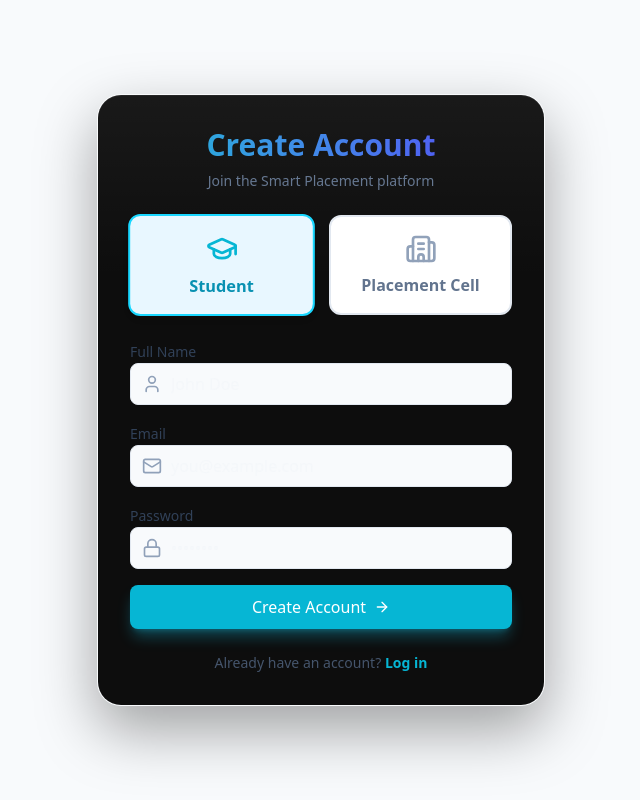
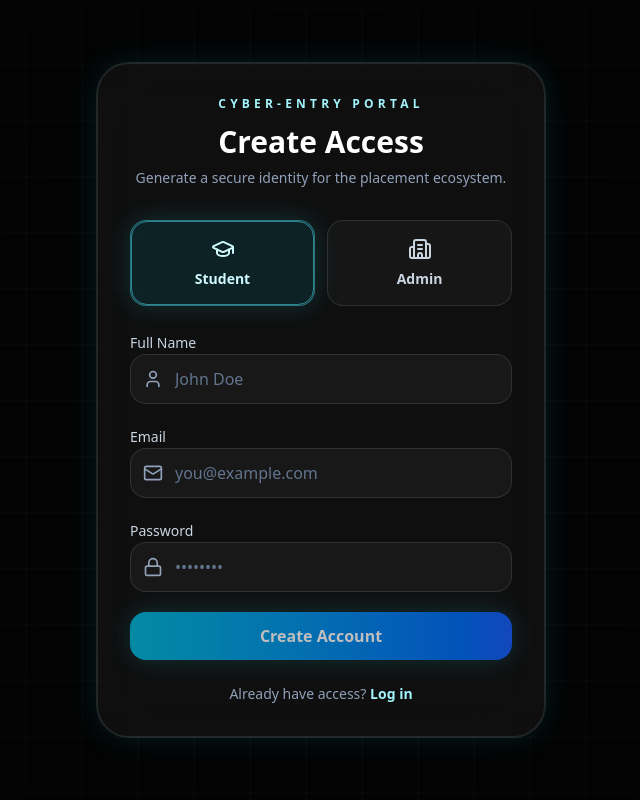
Before and after one commit to VakarY04/Smart-Placement-Career-Portal, a React (Vite) app in the folder frontend/web-client/: page /signup in a window 1280 px wide. Shown: the whole page, without its empty margins (319-959 px from the left). Built offline with nearby package versions, Linux system fonts and the light colour scheme.

Commit message:
auth ui updated

```diff
--- a/frontend/web-client/src/index.css
+++ b/frontend/web-client/src/index.css
@@ -104,6 +104,34 @@
   animation: ring-pulse 2s infinite;
 }
 
+.auth-grid-overlay {
+  position: absolute;
+  inset: 0;
+  background-image:
+    linear-gradient(rgba(255,255,255,0.045) 1px, transparent 1px),
+    linear-gradient(90deg, rgba(255,255,255,0.045) 1px, transparent 1px);
+  background-size: 56px 56px;
+  mask-image: radial-gradient(circle at center, black 40%, transparent 100%);
+  animation: grid-drift 18s linear infinite;
+  pointer-events: none;
+}
+
+.breathing-cyan {
+  animation: breathe-cyan 4s ease-in-out infinite;
+}
+
+.auth-scan-line {
+  position: absolute;
+  left: 0;
+  right: 0;
+  top: 50%;
+  height: 1px;
+  background: linear-gradient(90deg, transparent, rgba(86,240,255,0.85), transparent);
+  box-shadow: 0 0 14px rgba(86,240,255,0.55);
+  animation: auth-scan 0.9s ease-out forwards;
+  pointer-events: none;
+}
+
 .admin-markdown h1,
 .admin-markdown h2,
 .admin-markdown h3 {
@@ -148,3 +176,35 @@
     box-shadow: 0 0 0 0 rgba(24, 215, 255, 0);
   }
 }
+
+@keyframes breathe-cyan {
+  0%, 100% {
+    box-shadow: 0 0 0 1px rgba(255,255,255,0.08), 0 0 18px rgba(6,182,212,0.07);
+  }
+  50% {
+    box-shadow: 0 0 0 1px rgba(255,255,255,0.11), 0 0 32px rgba(6,182,212,0.16);
+  }
+}
+
+@keyframes auth-scan {
+  0% {
+    transform: translateY(-22px);
+    opacity: 0;
+  }
+  40% {
+    opacity: 1;
+  }
+  100% {
+    transform: translateY(22px);
+    opacity: 0;
+  }
+}
+
+@keyframes grid-drift {
+  0% {
+    transform: translate3d(0, 0, 0);
+  }
+  100% {
+    transform: translate3d(28px, 28px, 0);
+  }
+}
--- a/frontend/web-client/src/pages/Login.jsx
+++ b/frontend/web-client/src/pages/Login.jsx
@@ -1,16 +1,76 @@
-import { useMemo, useState } from 'react';
+import { createElement, useMemo, useState } from 'react';
 import { Link, useLocation, useNavigate } from 'react-router-dom';
-import { Mail, Lock, ArrowRight, AlertCircle, Loader2, ShieldCheck, GraduationCap } from 'lucide-react';
+import { motion as Motion } from 'framer-motion';
+import { Mail, Lock, AlertCircle, ShieldCheck, GraduationCap } from 'lucide-react';
 import { apiService } from '../services/api';
+
+function RoleToggle({ active, href, icon: Icon, label }) {
+  const isActive = active;
+
+  return (
+    <Link
+      to={href}
+      className={`relative rounded-2xl border px-4 py-3 text-sm font-semibold transition ${
+        isActive
+          ? 'border-cyan-300/40 bg-cyan-400/10 text-cyan-100 shadow-[0_0_26px_rgba(34,211,238,0.18)]'
+          : 'border-white/10 bg-white/[0.03] text-slate-300 hover:border-cyan-300/20 hover:text-white'
+      }`}
+    >
+      <span className="flex items-center justify-center gap-2">
+        {createElement(Icon, { className: 'h-4 w-4' })}
+        {label}
+      </span>
+      {isActive && <span className="pointer-events-none absolute inset-0 rounded-2xl border border-cyan-300/50" />}
+    </Link>
+  );
+}
+
+function AuthInput({ label, icon: Icon, type, value, onChange, placeholder, scanKey }) {
+  return (
+    <div className="space-y-2">
+      <label className="text-sm font-medium text-slate-300">{label}</label>
+      <div className="relative overflow-hidden rounded-2xl border border-white/10 bg-white/[0.04] transition focus-within:border-cyan-300/50 focus-within:shadow-[0_0_22px_rgba(34,211,238,0.18)]">
+        {createElement(Icon, { className: 'absolute left-3 top-1/2 h-5 w-5 -translate-y-1/2 text-slate-400' })}
+        <input
+          type={type}
+          value={value}
+          onChange={onChange}
+          required
+          className="w-full bg-transparent py-3 pl-11 pr-4 text-white outline-none placeholder:text-slate-500"
+          placeholder={placeholder}
+        />
+        {scanKey > 0 && <span key={scanKey} className="auth-scan-line" />}
+      </div>
+    </div>
+  );
+}
+
+function DecryptLoader() {
+  return (
+    <div className="relative h-4 w-4">
+      <Motion.span
+        className="absolute inset-0 border border-white/70"
+        animate={{ rotate: 360 }}
+        transition={{ repeat: Infinity, duration: 1.1, ease: 'linear' }}
+      />
+      <Motion.span
+        className="absolute inset-[3px] border border-cyan-200"
+        animate={{ rotate: -360 }}
+        transition={{ repeat: Infinity, duration: 0.9, ease: 'linear' }}
+      />
+    </div>
+  );
+}
 
 export default function Login() {
   const location = useLocation();
+  const navigate = useNavigate();
+  const isAdminLogin = useMemo(() => new URLSearchParams(location.search).get('role') === 'admin', [location.search]);
   const [email, setEmail] = useState('');
   const [password, setPassword] = useState('');
   const [error, setError] = useState('');
   const [isLoading, setIsLoading] = useState(false);
-  const navigate = useNavigate();
-  const isAdminLogin = useMemo(() => new URLSearchParams(location.search).get('role') === 'admin', [location.search]);
+  const [scanKey, setScanKey] = useState({ email: 0, password: 0 });
 
   const handleLogin = async (e) => {
     e.preventDefault();
@@ -25,10 +85,9 @@ export default function Login() {
         throw new Error('This login is reserved for admins with the ADMIN role.');
       }
 
-      // Store token
       localStorage.setItem('token', data.token);
       localStorage.setItem('user', JSON.stringify(data.user || { name: 'User' }));
-      // Navigate to respective dashboard
+
       if (normalizedRole === 'ADMIN') {
         navigate('/admin/dashboard');
       } else {
@@ -42,93 +101,84 @@ export default function Login() {
   };
 
   return (
-    <div className="min-h-screen flex items-center justify-center bg-slate-50 p-4">
-      <div className="w-full max-w-md glass-panel p-8">
-        <div className="text-center mb-8">
-          <h1 className="text-3xl font-bold bg-gradient-to-r from-brand-600 to-indigo-600 bg-clip-text text-transparent mb-2">
-            {isAdminLogin ? 'Admin Sign In' : 'Welcome Back'}
-          </h1>
-          <p className="text-slate-500 text-sm">
-            {isAdminLogin ? 'JWT access must resolve to the ADMIN role.' : 'Sign in to your account'}
-          </p>
+    <div className="relative min-h-screen overflow-hidden bg-[#030303] px-4 py-10">
+      <div className="auth-grid-overlay" />
+      <div className="relative z-10 flex min-h-[calc(100vh-5rem)] items-center justify-center">
+        <Motion.div
+          initial={{ opacity: 0, scale: 0.9, y: 24 }}
+          animate={{ opacity: 1, scale: 1, y: 0 }}
+          transition={{ type: 'spring', stiffness: 180, damping: 20 }}
+          className="breathing-cyan w-full max-w-md rounded-[2rem] border border-white/10 bg-white/5 p-8 backdrop-blur-2xl"
+        >
+          <div className="mb-8 text-center">
+            <p className="mb-3 text-xs font-bold uppercase tracking-[0.35em] text-cyan-200">Cyber-Entry Portal</p>
+            <h1 className="text-3xl font-black text-white">{isAdminLogin ? 'Admin Access' : 'Welcome Back'}</h1>
+            <p className="mt-2 text-sm text-slate-400">{isAdminLogin ? 'Authenticate with elevated placement-cell privileges.' : 'Authenticate to enter the student command surface.'}</p>
           </div>
 
           <div className="mb-6 grid grid-cols-2 gap-3">
-          <Link
-            to="/login"
-            className={`rounded-xl border px-4 py-3 text-sm font-semibold transition ${!isAdminLogin ? 'border-brand-500 bg-brand-50 text-brand-700' : 'border-slate-200 bg-white text-slate-500 hover:border-brand-300'}`}
-          >
-            <span className="flex items-center justify-center gap-2">
-              <GraduationCap className="h-4 w-4" />
-              Student
-            </span>
-          </Link>
-          <Link
-            to="/login?role=admin"
-            className={`rounded-xl border px-4 py-3 text-sm font-semibold transition ${isAdminLogin ? 'border-indigo-500 bg-indigo-50 text-indigo-700' : 'border-slate-200 bg-white text-slate-500 hover:border-indigo-300'}`}
-          >
-            <span className="flex items-center justify-center gap-2">
-              <ShieldCheck className="h-4 w-4" />
-              Admin
-            </span>
-          </Link>
+            <RoleToggle active={!isAdminLogin} href="/login" icon={GraduationCap} label="Student" />
+            <RoleToggle active={isAdminLogin} href="/login?role=admin" icon={ShieldCheck} label="Admin" />
           </div>
 
           {error && (
-          <div className="mb-6 p-3 bg-red-50 border border-red-200 text-red-600 text-sm rounded-lg flex items-start gap-2">
-            <AlertCircle className="w-4 h-4 mt-0.5 flex-shrink-0" />
+            <div className="mb-6 flex items-start gap-2 rounded-2xl border border-red-400/20 bg-red-500/8 p-3 text-sm text-red-300">
+              <AlertCircle className="mt-0.5 h-4 w-4 shrink-0" />
               <p>{error}</p>
             </div>
           )}
 
-        <form onSubmit={handleLogin} className="space-y-6">
-          <div className="space-y-2">
-            <label className="text-sm font-medium text-slate-700">Email</label>
-            <div className="relative">
-              <Mail className="absolute left-3 top-1/2 -translate-y-1/2 w-5 h-5 text-slate-400" />
-              <input
+          <form onSubmit={handleLogin} className="space-y-5">
+            <AuthInput
+              label="Email"
+              icon={Mail}
               type="email"
               value={email}
-                onChange={(e) => setEmail(e.target.value)}
-                required
-                className="w-full pl-10 pr-4 py-2 bg-slate-50 border border-slate-200 rounded-lg focus:ring-2 focus:ring-brand-500 focus:border-brand-500 outline-none transition-all"
+              onChange={(e) => {
+                setEmail(e.target.value);
+                setScanKey((prev) => ({ ...prev, email: prev.email + 1 }));
+              }}
               placeholder="you@example.com"
+              scanKey={scanKey.email}
             />
-            </div>
-          </div>
 
-          <div className="space-y-2">
-            <label className="text-sm font-medium text-slate-700">Password</label>
-            <div className="relative">
-              <Lock className="absolute left-3 top-1/2 -translate-y-1/2 w-5 h-5 text-slate-400" />
-              <input
+            <AuthInput
+              label="Password"
+              icon={Lock}
               type="password"
               value={password}
-                onChange={(e) => setPassword(e.target.value)}
-                required
-                className="w-full pl-10 pr-4 py-2 bg-slate-50 border border-slate-200 rounded-lg focus:ring-2 focus:ring-brand-500 focus:border-brand-500 outline-none transition-all"
+              onChange={(e) => {
+                setPassword(e.target.value);
+                setScanKey((prev) => ({ ...prev, password: prev.password + 1 }));
+              }}
               placeholder="••••••••"
+              scanKey={scanKey.password}
             />
-            </div>
-          </div>
 
             <button
               type="submit"
               disabled={isLoading}
-            className={`w-full text-white font-medium py-2.5 rounded-lg flex items-center justify-center gap-2 transition-all shadow-lg disabled:opacity-70 ${isAdminLogin ? 'bg-indigo-600 hover:bg-indigo-700 shadow-indigo-500/30 hover:shadow-indigo-500/50' : 'bg-brand-600 hover:bg-brand-700 shadow-brand-500/30 hover:shadow-brand-500/50'}`}
+              className="w-full rounded-2xl bg-gradient-to-r from-cyan-500 to-blue-600 py-3 font-semibold text-white shadow-[0_0_24px_rgba(34,211,238,0.24)] transition hover:shadow-[0_0_32px_rgba(34,211,238,0.34)] disabled:opacity-70 animate-pulse"
             >
-            {isLoading && <Loader2 className="w-4 h-4 animate-spin" />}
-            {isLoading ? 'Signing In...' : 'Sign In'}
-            {!isLoading && <ArrowRight className="w-4 h-4" />}
+              <span className="flex items-center justify-center gap-2">
+                {isLoading ? (
+                  <>
+                    <DecryptLoader /> Decrypting...
+                  </>
+                ) : (
+                  'Enter Portal'
+                )}
+              </span>
             </button>
           </form>
 
-        <p className="mt-6 text-center text-sm text-slate-600">
-          Don't have an account?{' '}
-          <Link to="/signup" className={`${isAdminLogin ? 'text-indigo-600' : 'text-brand-600'} font-semibold hover:underline`}>
+          <p className="mt-6 text-center text-sm text-slate-400">
+            Don&apos;t have an account?{' '}
+            <Link to="/signup" className="font-semibold text-cyan-200 hover:text-white">
               Sign up
             </Link>
           </p>
+        </Motion.div>
       </div>
     </div>
   );
--- a/frontend/web-client/src/pages/Signup.jsx
+++ b/frontend/web-client/src/pages/Signup.jsx
@@ -1,16 +1,67 @@
-import { useState } from 'react';
+import { createElement, useState } from 'react';
 import { Link, useNavigate } from 'react-router-dom';
-import { User, Mail, Lock, ArrowRight, AlertCircle, Loader2, GraduationCap, Building2 } from 'lucide-react';
+import { motion as Motion } from 'framer-motion';
+import { User, Mail, Lock, AlertCircle, GraduationCap, Building2 } from 'lucide-react';
 import { apiService } from '../services/api';
 
+function RoleTile({ active, icon: Icon, label, onClick }) {
+  return (
+    <button
+      type="button"
+      onClick={onClick}
+      className={`relative rounded-2xl border px-4 py-4 text-sm font-semibold transition ${
+        active
+          ? 'border-cyan-300/40 bg-cyan-400/10 text-cyan-100 shadow-[0_0_26px_rgba(34,211,238,0.18)]'
+          : 'border-white/10 bg-white/[0.03] text-slate-300 hover:border-cyan-300/20 hover:text-white'
+      }`}
+    >
+      <span className="flex flex-col items-center justify-center gap-2">
+        {createElement(Icon, { className: 'h-6 w-6' })}
+        {label}
+      </span>
+      {active && <span className="pointer-events-none absolute inset-0 rounded-2xl border border-cyan-300/50" />}
+    </button>
+  );
+}
+
+function AuthInput({ label, icon: Icon, type, value, onChange, placeholder, scanKey }) {
+  return (
+    <div className="space-y-2">
+      <label className="text-sm font-medium text-slate-300">{label}</label>
+      <div className="relative overflow-hidden rounded-2xl border border-white/10 bg-white/[0.04] transition focus-within:border-cyan-300/50 focus-within:shadow-[0_0_22px_rgba(34,211,238,0.18)]">
+        {createElement(Icon, { className: 'absolute left-3 top-1/2 h-5 w-5 -translate-y-1/2 text-slate-400' })}
+        <input
+          type={type}
+          value={value}
+          onChange={onChange}
+          required
+          className="w-full bg-transparent py-3 pl-11 pr-4 text-white outline-none placeholder:text-slate-500"
+          placeholder={placeholder}
+        />
+        {scanKey > 0 && <span key={scanKey} className="auth-scan-line" />}
+      </div>
+    </div>
+  );
+}
+
+function DecryptLoader() {
+  return (
+    <div className="relative h-4 w-4">
+      <Motion.span className="absolute inset-0 border border-white/70" animate={{ rotate: 360 }} transition={{ repeat: Infinity, duration: 1.1, ease: 'linear' }} />
+      <Motion.span className="absolute inset-[3px] border border-cyan-200" animate={{ rotate: -360 }} transition={{ repeat: Infinity, duration: 0.9, ease: 'linear' }} />
+    </div>
+  );
+}
+
 export default function Signup() {
+  const navigate = useNavigate();
   const [name, setName] = useState('');
   const [email, setEmail] = useState('');
   const [password, setPassword] = useState('');
   const [role, setRole] = useState('STUDENT');
   const [error, setError] = useState('');
   const [isLoading, setIsLoading] = useState(false);
-  const navigate = useNavigate();
+  const [scanKey, setScanKey] = useState({ name: 0, email: 0, password: 0 });
 
   const handleSignup = async (e) => {
     e.preventDefault();
@@ -35,114 +86,97 @@ export default function Signup() {
   };
 
   return (
-    <div className="min-h-screen flex items-center justify-center bg-slate-50 p-4">
-      <div className="w-full max-w-md glass-panel p-8">
-        <div className="text-center mb-6">
-          <h1 className="text-3xl font-bold bg-gradient-to-r from-brand-600 to-indigo-600 bg-clip-text text-transparent mb-2">
-            Create Account
-          </h1>
-          <p className="text-slate-500 text-sm">Join the Smart Placement platform</p>
+    <div className="relative min-h-screen overflow-hidden bg-[#030303] px-4 py-10">
+      <div className="auth-grid-overlay" />
+      <div className="relative z-10 flex min-h-[calc(100vh-5rem)] items-center justify-center">
+        <Motion.div
+          initial={{ opacity: 0, scale: 0.9, y: 24 }}
+          animate={{ opacity: 1, scale: 1, y: 0 }}
+          transition={{ type: 'spring', stiffness: 180, damping: 20 }}
+          className="breathing-cyan w-full max-w-md rounded-[2rem] border border-white/10 bg-white/5 p-8 backdrop-blur-2xl"
+        >
+          <div className="mb-8 text-center">
+            <p className="mb-3 text-xs font-bold uppercase tracking-[0.35em] text-cyan-200">Cyber-Entry Portal</p>
+            <h1 className="text-3xl font-black text-white">Create Access</h1>
+            <p className="mt-2 text-sm text-slate-400">Generate a secure identity for the placement ecosystem.</p>
           </div>
 
-        {/* Role Selection */}
-        <div className="grid grid-cols-2 gap-4 mb-6">
-          <div
-            onClick={() => setRole('STUDENT')}
-            className={`cursor-pointer border-2 rounded-xl p-4 flex flex-col items-center justify-center transition-all ${
-              role === 'STUDENT'
-              ? 'border-brand-500 bg-brand-50 text-brand-700 shadow-md transform scale-[1.02]'
-              : 'border-slate-200 bg-white text-slate-500 hover:border-brand-300'
-            }`}
-          >
-            <GraduationCap className={`w-8 h-8 mb-2 ${role === 'STUDENT' ? 'text-brand-600' : 'text-slate-400'}`} />
-            <span className="font-bold">Student</span>
-          </div>
-
-          <div
-            onClick={() => setRole('ADMIN')}
-            className={`cursor-pointer border-2 rounded-xl p-4 flex flex-col items-center justify-center transition-all ${
-              role === 'ADMIN'
-              ? 'border-indigo-500 bg-indigo-50 text-indigo-700 shadow-md transform scale-[1.02]'
-              : 'border-slate-200 bg-white text-slate-500 hover:border-indigo-300'
-            }`}
-          >
-            <Building2 className={`w-8 h-8 mb-2 ${role === 'ADMIN' ? 'text-indigo-600' : 'text-slate-400'}`} />
-            <span className="font-bold">Placement Cell</span>
-          </div>
+          <div className="mb-6 grid grid-cols-2 gap-3">
+            <RoleTile active={role === 'STUDENT'} icon={GraduationCap} label="Student" onClick={() => setRole('STUDENT')} />
+            <RoleTile active={role === 'ADMIN'} icon={Building2} label="Admin" onClick={() => setRole('ADMIN')} />
           </div>
 
           {error && (
-          <div className="mb-6 p-3 bg-red-50 border border-red-200 text-red-600 text-sm rounded-lg flex items-start gap-2">
-            <AlertCircle className="w-4 h-4 mt-0.5 flex-shrink-0" />
+            <div className="mb-6 flex items-start gap-2 rounded-2xl border border-red-400/20 bg-red-500/8 p-3 text-sm text-red-300">
+              <AlertCircle className="mt-0.5 h-4 w-4 shrink-0" />
               <p>{error}</p>
             </div>
           )}
 
-        <form onSubmit={handleSignup} className="space-y-4">
-          <div className="space-y-2">
-            <label className="text-sm font-medium text-slate-700">Full Name</label>
-            <div className="relative">
-              <User className="absolute left-3 top-1/2 -translate-y-1/2 w-5 h-5 text-slate-400" />
-              <input
+          <form onSubmit={handleSignup} className="space-y-5">
+            <AuthInput
+              label="Full Name"
+              icon={User}
               type="text"
               value={name}
-                onChange={(e) => setName(e.target.value)}
-                required
-                className="w-full pl-10 pr-4 py-2 bg-slate-50 border border-slate-200 rounded-lg focus:ring-2 focus:ring-brand-500 focus:border-brand-500 outline-none transition-all"
+              onChange={(e) => {
+                setName(e.target.value);
+                setScanKey((prev) => ({ ...prev, name: prev.name + 1 }));
+              }}
               placeholder="John Doe"
+              scanKey={scanKey.name}
             />
-            </div>
-          </div>
 
-          <div className="space-y-2">
-            <label className="text-sm font-medium text-slate-700">Email</label>
-            <div className="relative">
-              <Mail className="absolute left-3 top-1/2 -translate-y-1/2 w-5 h-5 text-slate-400" />
-              <input
+            <AuthInput
+              label="Email"
+              icon={Mail}
               type="email"
               value={email}
-                onChange={(e) => setEmail(e.target.value)}
-                required
-                className="w-full pl-10 pr-4 py-2 bg-slate-50 border border-slate-200 rounded-lg focus:ring-2 focus:ring-brand-500 focus:border-brand-500 outline-none transition-all"
+              onChange={(e) => {
+                setEmail(e.target.value);
+                setScanKey((prev) => ({ ...prev, email: prev.email + 1 }));
+              }}
               placeholder="you@example.com"
+              scanKey={scanKey.email}
             />
-            </div>
-          </div>
 
-          <div className="space-y-2">
-            <label className="text-sm font-medium text-slate-700">Password</label>
-            <div className="relative">
-              <Lock className="absolute left-3 top-1/2 -translate-y-1/2 w-5 h-5 text-slate-400" />
-              <input
+            <AuthInput
+              label="Password"
+              icon={Lock}
               type="password"
               value={password}
-                onChange={(e) => setPassword(e.target.value)}
-                required
-                className="w-full pl-10 pr-4 py-2 bg-slate-50 border border-slate-200 rounded-lg focus:ring-2 focus:ring-brand-500 focus:border-brand-500 outline-none transition-all"
+              onChange={(e) => {
+                setPassword(e.target.value);
+                setScanKey((prev) => ({ ...prev, password: prev.password + 1 }));
+              }}
               placeholder="••••••••"
+              scanKey={scanKey.password}
             />
-            </div>
-          </div>
 
             <button
               type="submit"
               disabled={isLoading}
-            className={`w-full text-white font-medium py-2.5 rounded-lg flex items-center justify-center gap-2 transition-all shadow-lg mt-4 disabled:opacity-70 ${
-              role === 'STUDENT' ? 'bg-brand-600 hover:bg-brand-700 shadow-brand-500/30' : 'bg-indigo-600 hover:bg-indigo-700 shadow-indigo-500/30'
-            }`}
+              className="w-full rounded-2xl bg-gradient-to-r from-cyan-500 to-blue-600 py-3 font-semibold text-white shadow-[0_0_24px_rgba(34,211,238,0.24)] transition hover:shadow-[0_0_32px_rgba(34,211,238,0.34)] disabled:opacity-70 animate-pulse"
             >
-            {isLoading && <Loader2 className="w-4 h-4 animate-spin" />}
-            {isLoading ? 'Creating Account...' : `Create ${role === 'ADMIN' ? 'Admin' : 'Account'}`}
-            {!isLoading && <ArrowRight className="w-4 h-4" />}
+              <span className="flex items-center justify-center gap-2">
+                {isLoading ? (
+                  <>
+                    <DecryptLoader /> Decrypting...
+                  </>
+                ) : (
+                  `Create ${role === 'ADMIN' ? 'Admin Access' : 'Account'}`
+                )}
+              </span>
             </button>
           </form>
 
-        <p className="mt-6 text-center text-sm text-slate-600">
-          Already have an account?{' '}
-          <Link to={role === 'ADMIN' ? '/login?role=admin' : '/login'} className={`${role === 'ADMIN' ? 'text-indigo-600' : 'text-brand-600'} font-semibold hover:underline`}>
+          <p className="mt-6 text-center text-sm text-slate-400">
+            Already have access?{' '}
+            <Link to={role === 'ADMIN' ? '/login?role=admin' : '/login'} className="font-semibold text-cyan-200 hover:text-white">
               Log in
             </Link>
           </p>
+        </Motion.div>
       </div>
     </div>
   );
```
Also changed, not shown: 2 other files (tests, documents, lock files or other folders). Lines whose indentation alone changed are shown as unchanged.
